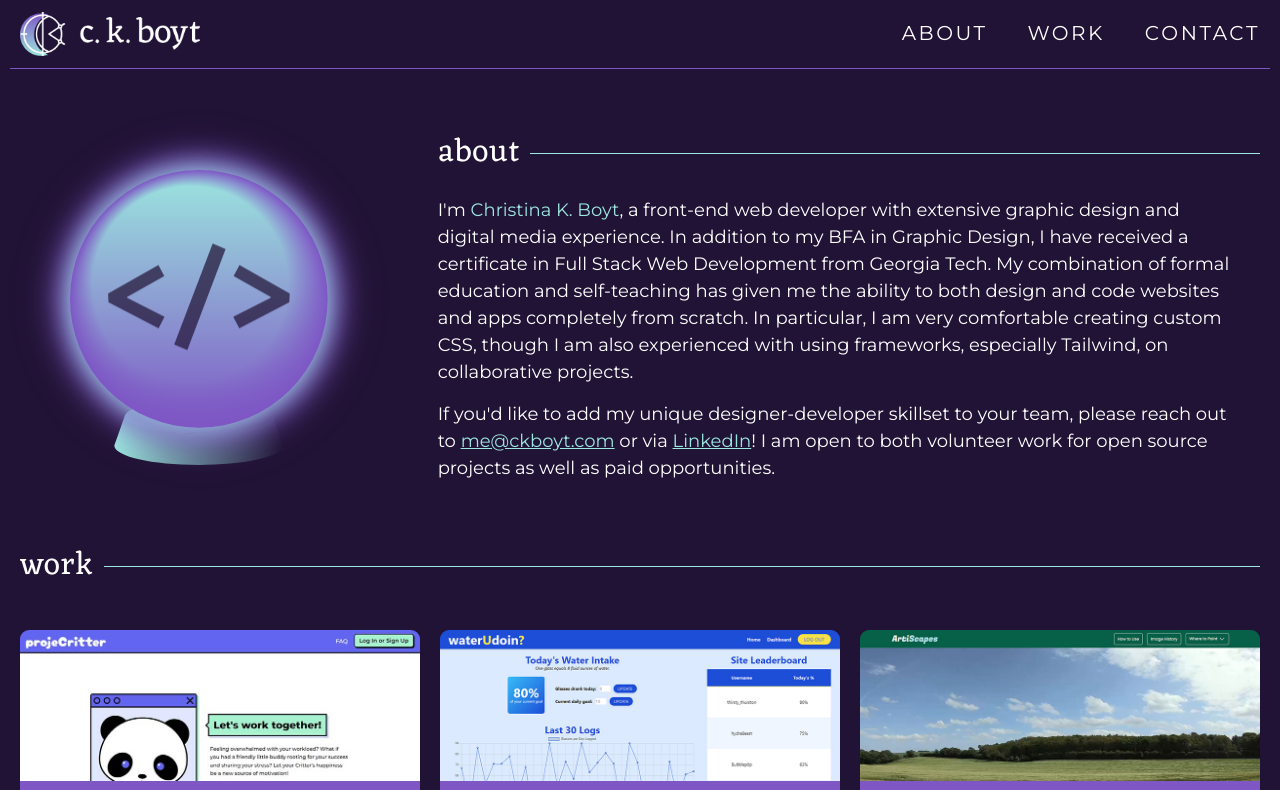
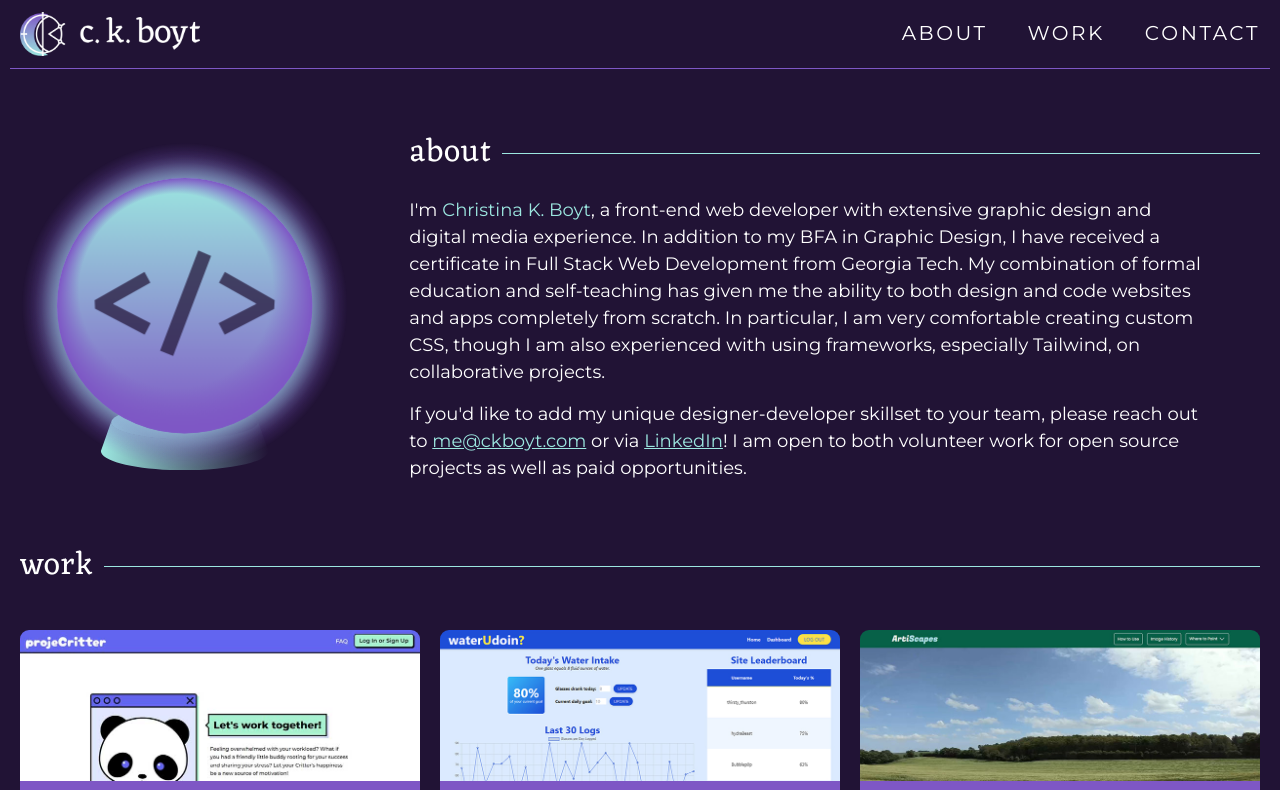
Before and after one commit to CKBoytGT/CKBoytGT.github.io, a React (Vite) app: page / in a window 1280 px wide. Shown: the top 790 px of the page. Built offline with nearby package versions, Linux system fonts and the light colour scheme.

Commit message:
Revise crystall ball for Safari glitch

```diff
--- a/src/components/CrystalBall/index.css
+++ b/src/components/CrystalBall/index.css
@@ -1,22 +1,27 @@
-#ball {
+#cb-svg {
+  height: 100%;
+  width: auto;
+  max-height: 24rem;
+}
+
+#cb-glow-med,
+#cb-glow-light {
   animation: 4s linear infinite glow;
+  transform-origin: center center;
 }
 
 @keyframes glow {
   50% {
-    filter: drop-shadow(0 0 2.5em rgb(var(--accent)))
-      drop-shadow(0 0 3em rgb(var(--light)))
-      drop-shadow(0 0 3em rgb(var(--light)));
+    transform: scale(1);
   }
+
   0%,
   100% {
-    filter: drop-shadow(0 0 2.5em rgba(var(--accent), 0.5))
-      drop-shadow(0 0 3em rgba(var(--light), 0.25))
-      drop-shadow(0 0 3em rgba(var(--light), 0.25));
+    transform: scale(0.925);
   }
 }
 
-#content {
+#cb-content {
   animation:
     2s linear infinite float,
     4s linear infinite fade;
@@ -41,3 +46,10 @@
     opacity: 50%;
   }
 }
+
+
+@media screen and (min-width: 769px) {
+  #cb-svg {
+    max-height: 48rem;
+  }
+}
--- a/src/components/CrystalBall/index.jsx
+++ b/src/components/CrystalBall/index.jsx
@@ -2,7 +2,7 @@
 // import { useState } from "react";
 import "./index.css";
 
-const CrystalBall = () => {
+const CrystalBall = (props) => {
   // // use this if you want to set up an effect on hover
   // const [isHover, setIsHover] = useState(false);
 
@@ -14,123 +14,162 @@ const CrystalBall = () => {
   //   setIsHover(false);
   // };
 
-  const styles = {
-    contentColor: {
-      fill: "rgb(var(--dark))",
-    },
-  };
-
   return (
     <svg
-      viewBox="0 0 943.32 1080"
+      id="cb-svg"
+      xmlns="http://www.w3.org/2000/svg"
+      viewBox="0 0 1080 1080"
       preserveAspectRatio="xMidYMid meet"
-      role="img"
-      style={{
-        height: "32rem",
-        width: "auto",
-        overflow: "visible",
-        padding: "2.5rem 5rem 0 5rem",
-      }}
-      // onMouseEnter={handleMouseEnter}
-      // onMouseLeave={handleMouseLeave}
+      {...props}
     >
-      <title>
-        Glowing green and purple crystal ball with a floating code symbol
-        inside.
-      </title>
       <defs>
-        <linearGradient
-          id="stand-edge-grad"
-          x1="162.26"
-          y1="991.8"
-          x2="781.06"
-          y2="991.8"
+        <radialGradient
+          id="grad-glow-med"
+          cx={540}
+          cy={540}
+          r={540}
+          fx={540}
+          fy={540}
           gradientUnits="userSpaceOnUse"
         >
-          <stop offset="0" stopColor="rgb(var(--accent))" />
-          <stop offset="1" stopColor="rgb(var(--dark))" />
+          <stop offset={0} stopColor="rgb(var(--light))" stopOpacity={1} />
+          <stop offset={0.7} stopColor="rgb(var(--light))" stopOpacity={0.8} />
+          <stop offset={1} stopColor="rgb(var(--light))" stopOpacity={0} />
+        </radialGradient>
+        <radialGradient
+          id="grad-glow-light"
+          cx={540}
+          cy={540}
+          r={540}
+          fx={540}
+          fy={540}
+          gradientUnits="userSpaceOnUse"
+        >
+          <stop offset={0.64} stopColor="rgb(var(--accent))" stopOpacity={1} />
+          <stop
+            offset={0.88}
+            stopColor="rgb(var(--accent))"
+            stopOpacity={0.1}
+          />
+          <stop
+            offset={0.92}
+            stopColor="rgb(var(--accent))"
+            stopOpacity={0.02}
+          />
+          <stop offset={0.96} stopColor="rgb(var(--accent))" stopOpacity={0} />
+        </radialGradient>
+        <radialGradient
+          id="grad-ball-shade"
+          cx={540}
+          cy={539.93}
+          r={418.73}
+          fx={423.55}
+          fy={338.57}
+          gradientUnits="userSpaceOnUse"
+        >
+          <stop offset={0.76} stopColor="rgb(var(--light))" stopOpacity={0} />
+          <stop offset={1} stopColor="rgb(var(--light))" />
+        </radialGradient>
+        <linearGradient
+          id="grad-stand-top"
+          x1={299.17}
+          x2={780.83}
+          y1={923.4}
+          y2={923.4}
+          gradientUnits="userSpaceOnUse"
+        >
+          <stop offset={0} stopColor="rgb(var(--accent))" />
+          <stop offset={1} stopColor="rgb(var(--dark))" />
         </linearGradient>
         <linearGradient
-          id="stand-top-grad"
-          x1="200.39"
-          y1="903.6"
-          x2="742.93"
-          y2="903.6"
+          id="grad-stand-edge"
+          x1={265.32}
+          x2={814.68}
+          y1={1000.35}
+          y2={1000.35}
           gradientUnits="userSpaceOnUse"
         >
-          <stop offset="0" stopColor="rgb(var(--accent))" />
-          <stop offset="1" stopColor="rgb(var(--dark))" />
+          <stop offset={0} stopColor="rgb(var(--accent))" />
+          <stop offset={1} stopColor="rgb(var(--dark))" />
         </linearGradient>
-        <radialGradient
-          id="shade-grad"
-          cx="471.66"
-          cy="471.66"
-          fx="340.49"
-          fy="244.85"
-          r="471.66"
+        <linearGradient
+          id="grad-ball-color"
+          x1={540}
+          x2={540}
+          y1={958.07}
+          y2={121.79}
           gradientUnits="userSpaceOnUse"
         >
-          <stop offset=".76" stopColor="rgb(var(--light))" stopOpacity="0" />
-          <stop offset="1" stopColor="rgb(var(--light))" />
-        </radialGradient>
-        <linearGradient
-          id="color-grad"
-          x1="471.66"
-          y1="943.32"
-          x2="471.66"
-          y2="0"
-          gradientUnits="userSpaceOnUse"
-        >
-          <stop offset="0" stopColor="rgb(var(--light))" />
-          <stop offset="1" stopColor="rgb(var(--accent))" />
+          <stop offset={0} stopColor="rgb(var(--light))" />
+          <stop offset={1} stopColor="rgb(var(--accent))" />
         </linearGradient>
       </defs>
-      <g id="stand">
-        <g id="top">
-          <ellipse
-            style={{ fill: "url(#stand-top-grad)" }}
-            cx="471.66"
-            cy="903.6"
-            rx="271.27"
-            ry="62.52"
-          />
-        </g>
-        <g id="edge">
-          <path
-            style={{ fill: "url(#stand-edge-grad)" }}
-            d="m742.93,900.56c0,34.53-121.45,63.96-271.27,63.96s-271.27-29.43-271.27-63.96l-38.13,108.14c0,39.38,138.52,71.3,309.4,71.3s309.4-31.92,309.4-71.3l-38.13-108.14Z"
-          />
-        </g>
-      </g>
-      <g id="ball">
+      <ellipse
+        cx={540}
+        cy={923.4}
+        rx={240.83}
+        ry={55.5}
+        style={{
+          fill: "url(#grad-stand-top)",
+          strokeWidth: 0,
+        }}
+      />
+      <path
+        d="M780.83 920.69c0 30.65-107.82 56.78-240.83 56.78s-240.83-26.13-240.83-56.78l-33.85 96c0 34.96 122.98 63.3 274.68 63.3s274.68-28.34 274.68-63.3l-33.85-96Z"
+        style={{
+          fill: "url(#grad-stand-edge)",
+          strokeWidth: 0,
+        }}
+      />
+      <g id="cb-glow">
         <circle
-          id="color"
-          style={{ fill: "url(#color-grad)" }}
-          cx="471.66"
-          cy="471.66"
-          r="470"
+          id="cb-glow-med"
+          cx={540}
+          cy={540}
+          r={540}
+          style={{
+            fill: "url(#grad-glow-med)",
+            strokeWidth: 0,
+          }}
         />
         <circle
-          id="shade"
-          style={{ fill: "url(#shade-grad)" }}
-          cx="471.66"
-          cy="471.66"
-          r="471.66"
+          id="cb-glow-light"
+          cx={540}
+          cy={540}
+          r={540}
+          style={{
+            fill: "url(#grad-glow-light)",
+            strokeWidth: 0,
+          }}
         />
-        <g id="content">
-          <path
-            style={styles.contentColor}
-            d="M324.1,587.6l-183.2-95.2l-1.4-32.1l184.1-104.4l21.5,40.3l-136.5,76.5l0.5,2.7l136.9,70.1L324.1,587.6z"
-          />
-          <path
-            style={styles.contentColor}
-            d="M429.4,666.5l-48.1-19.7l141-370l47.2,20.6L429.4,666.5z"
-          />
-          <path
-            style={styles.contentColor}
-            d="M619.9,587.6l-22.4-42.1l137.4-70.1l0.5-2.7l-136.5-76.5l21.5-40.3l184.1,104.4l-1.8,32.1L619.9,587.6z"
-          />
-        </g>
+      </g>
+      <g id="cb-ball">
+        <circle
+          cx={540}
+          cy={539.93}
+          r={418.14}
+          style={{
+            fill: "url(#grad-ball-color)",
+            strokeWidth: 0,
+          }}
+        />
+        <circle
+          cx={540}
+          cy={539.93}
+          r={418.73}
+          style={{
+            fill: "url(#grad-ball-shade)",
+            strokeWidth: 0,
+          }}
+        />
+        <path
+          id="cb-content"
+          d="m408.69 642.83-162.61-84.56-1.22-28.46 163.43-92.69 19.11 35.77-121.15 67.89.41 2.44 121.55 62.2-19.51 37.4ZM502.19 712.91l-42.69-17.48 125.21-328.48 41.87 18.29-124.4 327.67ZM671.31 642.83l-19.92-37.4 121.96-62.2.41-2.44-121.15-67.89 19.11-35.77 163.43 92.69-1.63 28.46-162.21 84.56Z"
+          style={{
+            fill: "rgb(var(--dark))",
+            strokeWidth: 0,
+          }}
+        />
       </g>
     </svg>
   );
```
